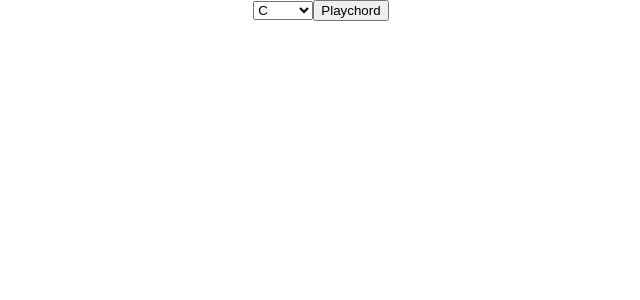
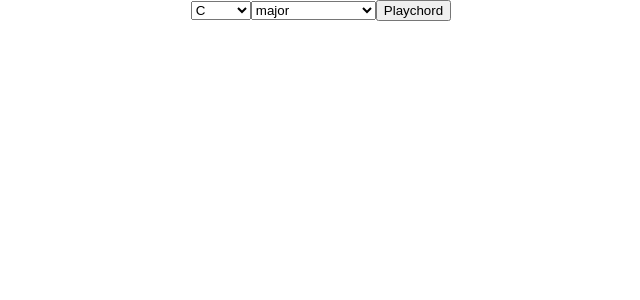
Before and after one commit to dizzyjaguar/improvEar, a React (Create React App) app: page / in a window 1280 px wide. Shown: the top 300 px of the page, without its empty margins (319-959 px from the left). Built offline with nearby package versions, Linux system fonts and the light colour scheme.

Commit message:
fixed html option element value coming back as a string, now just using it for reference rather than setting state to the value, since we need an array of intervals not a string

```diff
--- a/src/components/Chord.jsx
+++ b/src/components/Chord.jsx
@@ -7,21 +7,17 @@ const Chord = () => {
   const [keyCenter, setKeyCenter] = useState('C')
   const [octave, setOctave] = useState(4)
   const [chordType, setChordType] = useState([0, 4, 7])
-  const [currentChord, setCurrentChord] = useState()
+  // const [currentChord, setCurrentChord] = useState()
 
 
   const synth = new Tone.PolySynth().toDestination();
 
 
   const playChord = () => {
-    synth.triggerAttackRelease(Tone.Frequency(keyCenter.concat(octave.toString())).harmonize(chordType), 1);
+    const startingNote = keyCenter.concat(octave.toString())
+    console.log(startingNote)
+    synth.triggerAttackRelease(Tone.Frequency(startingNote).harmonize(chordType), 1);
   };
-
-  //probably dont need this now
-  // const changeKey = (chord, interval) => {
-  //   const newChord = chord.map(note => Tone.Frequency(note).transpose(interval).toNote())
-  //   setKeyCenter(newKey)
-  // };
 
   const keyNodes = keyCenters.map(key => {
     return <option key={key.name} value={key.value}>{key.name}</option>
@@ -39,28 +35,23 @@ const Chord = () => {
     setKeyCenter(value);
   };
 
-  // const handleChordTypeChange = (event) => {
-  //   const { target } = event;
-  //   const { value } = target;
-  //   event.persist();
+  const handleChordTypeChange = (event) => {
+    const { target } = event;
+    const { value } = target;
+    event.persist();
 
-  //   setCurrentChordType(value);
-  // };
-
-  // useEffect(() => {
-  //   setCurrentChord(chordTypes[currentChordType])
-  // }, [currentChordType])
-
+    setChordType(chordTypes[value]);
+  };
 
   return (
     <>
       <select id="keys" name="keys" onChange={(handleKeyChange)}>
         {keyNodes}
       </select>
-      {/* <button onClick={() => changeKey(currentChord, keyCenter)} >Change Key</button> */}
-      {/* <select id="chords" name="chords" onChange={(handleChordTypeChange)}>
+
+      <select id="chords" name="chords" onChange={(handleChordTypeChange)}>
         {chordNodes}
-      </select> */}
+      </select>
       {/* <p>{currentChord[0].slice(0, -1)}  {currentChordType}</p> */}
       <button className="note" onClick={() => playChord()}>
           Playchord
```
